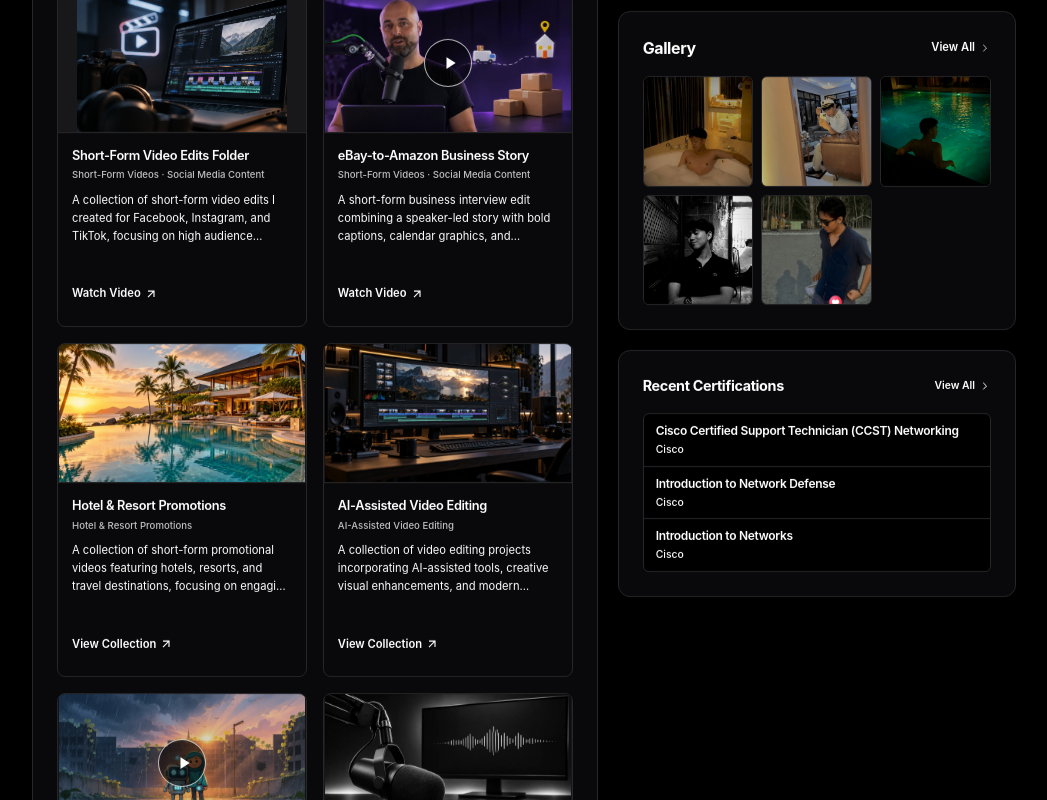
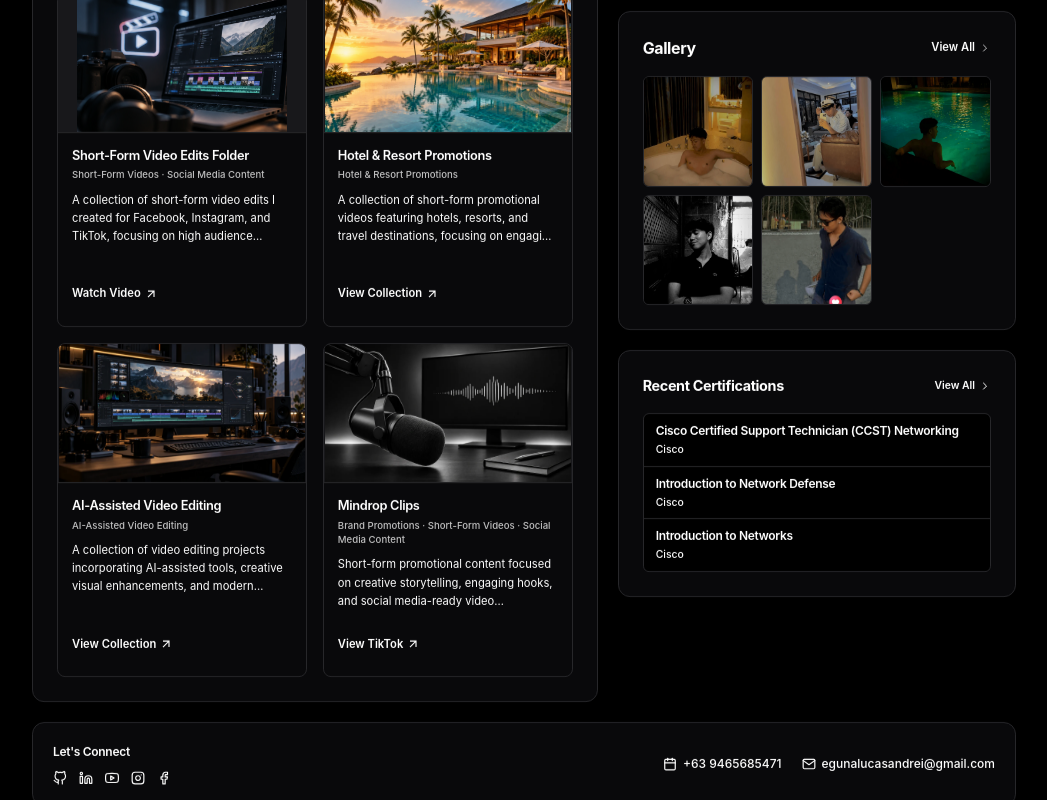
Before and after one commit to egunalucasandrei-droid/My-Portfolio-Eguna, a React (Vite) app: page / in a window 1280 px wide. Shown: the part 2100-2900 px from the top of the page, without its empty margins (116-1163 px from the left). Built offline with nearby package versions, Linux system fonts and the light colour scheme.

Commit message:
fix: limit featured video portfolio to four projects

```diff
--- a/src/components/VideoPortfolio.jsx
+++ b/src/components/VideoPortfolio.jsx
@@ -2,7 +2,7 @@ import { useState } from 'react';
 import ProjectCard from './ProjectCard';
 
 const categories = ['All Videos', 'Short-Form Videos', 'Hotel & Resort Promotions', 'AI-Assisted Video Editing', 'Social Media Content', 'Film & Vlogs', '2D Animation', 'Brand Promotions'];
-const featuredTitles = ['Short-Form Video Edits Folder', 'eBay-to-Amazon Business Story', 'Hotel & Resort Promotions', 'AI-Assisted Video Editing', 'The Robot Who Waited', 'Mindrop Clips'];
+const featuredTitles = ['Short-Form Video Edits Folder', 'Hotel & Resort Promotions', 'AI-Assisted Video Editing', 'Mindrop Clips'];
 
 export default function VideoPortfolio({ projects, theme, compact = false }) {
   const [category, setCategory] = useState('All Videos');
```
